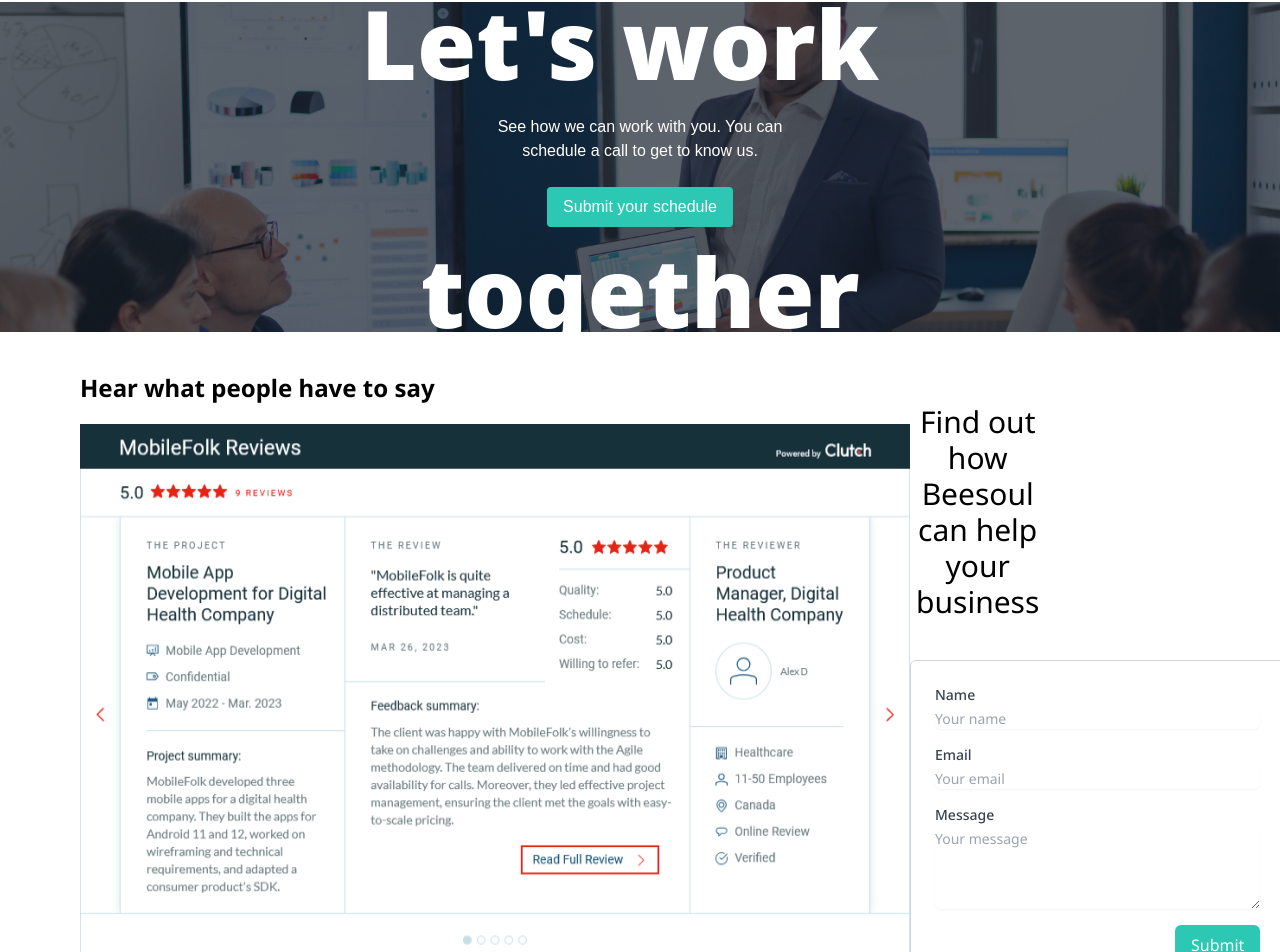
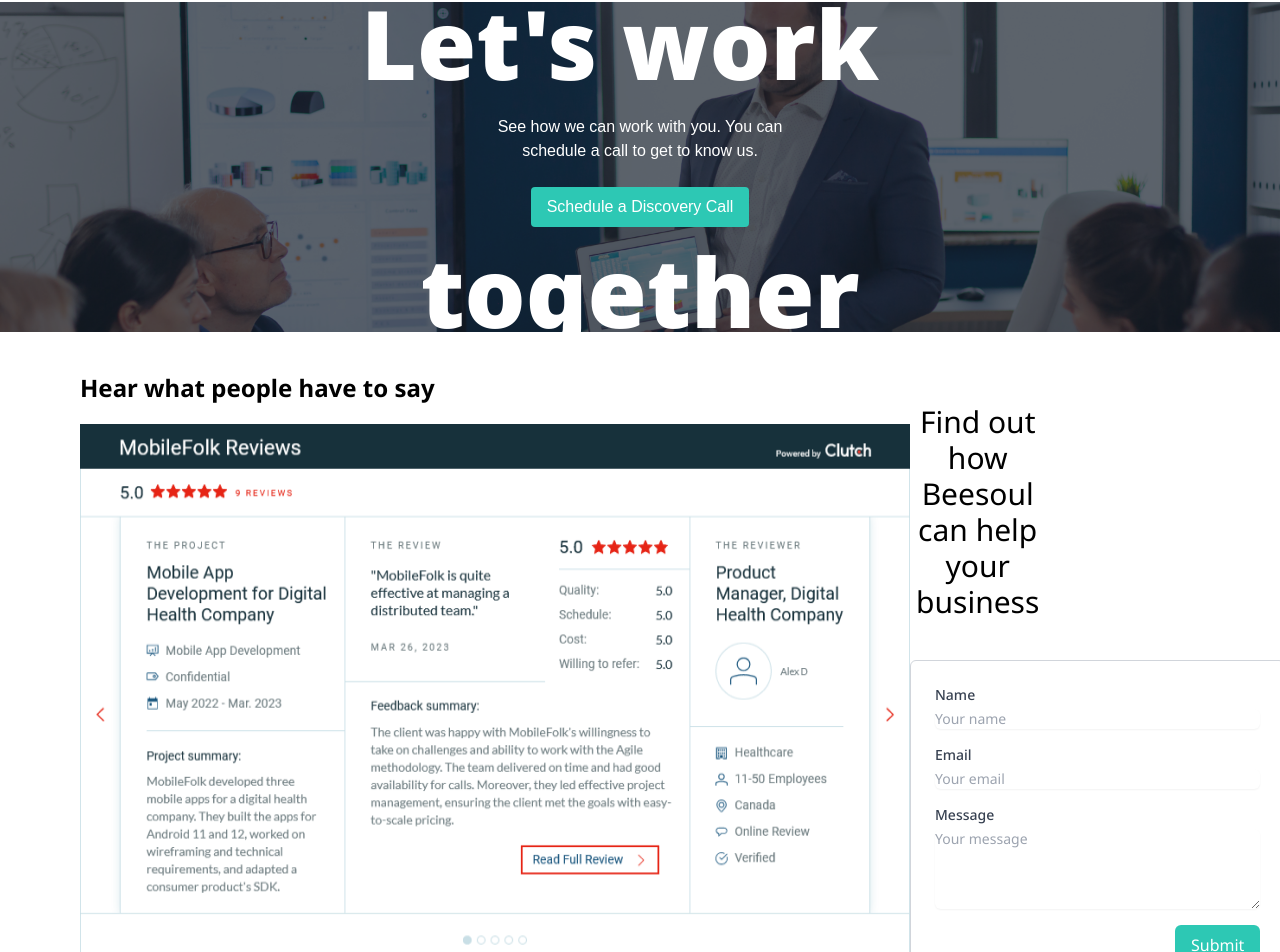
Before and after one commit to ShailendraJungRana/forinterview, a React (Create React App) app: page / in a window 1280 px wide. Shown: the part 2454-3406 px from the top of the page. Built offline with nearby package versions, Linux system fonts and the light colour scheme.

Commit message:
Rename the Herosections button

```diff
--- a/src/Components/HeroSections.jsx
+++ b/src/Components/HeroSections.jsx
@@ -16,7 +16,7 @@
     </p>
 
         <button className=' mt-4 bg-button  cursor-pointer  text-white px-4 py-2  rounded hover:bg-blue-600 '
-        style={{ fontFamily: 'Noto, sans-serif'}}>Submit your schedule</button>
+        style={{ fontFamily: 'Noto, sans-serif'}}>Schedule a Discovery Call</button>
     <h1 className='text-white flex items-center mt-4  text-8xl ' style={{fontWeight:'1000'}}>
 together</h1>
     </div>
```
